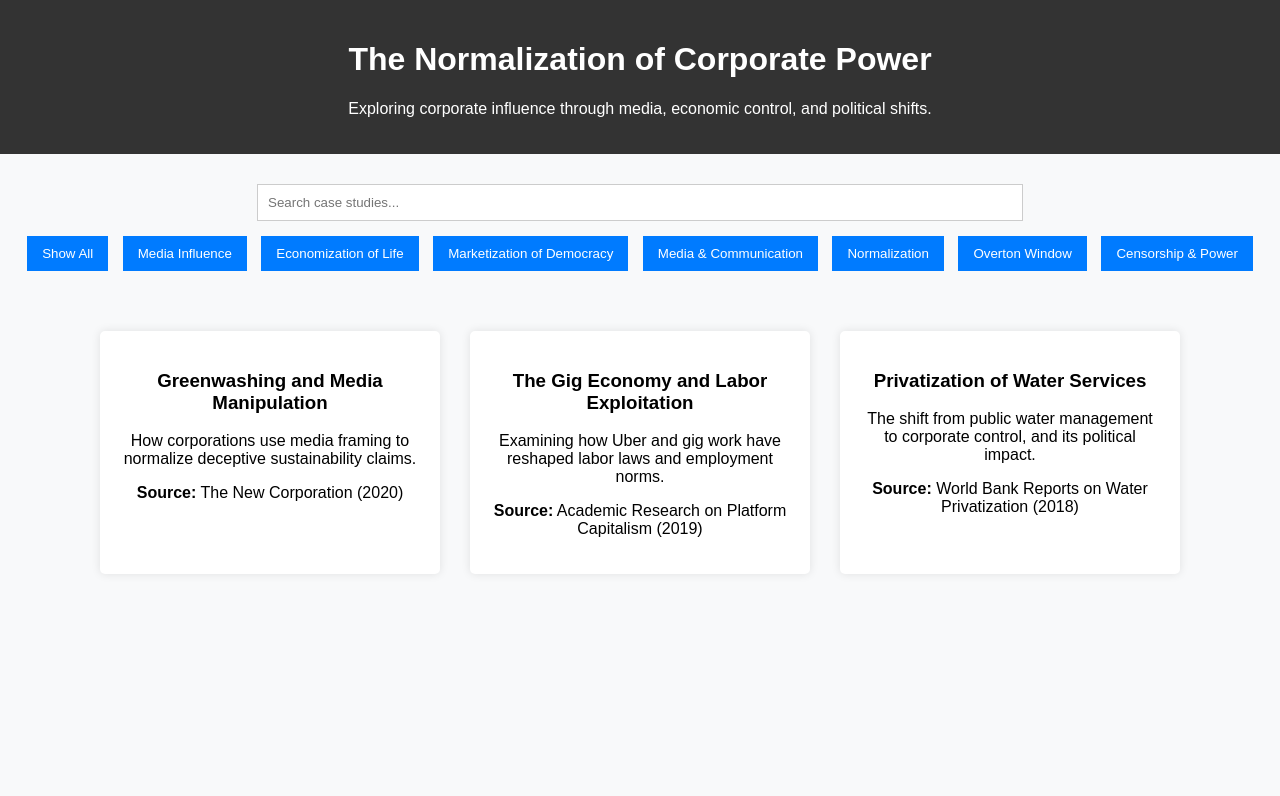
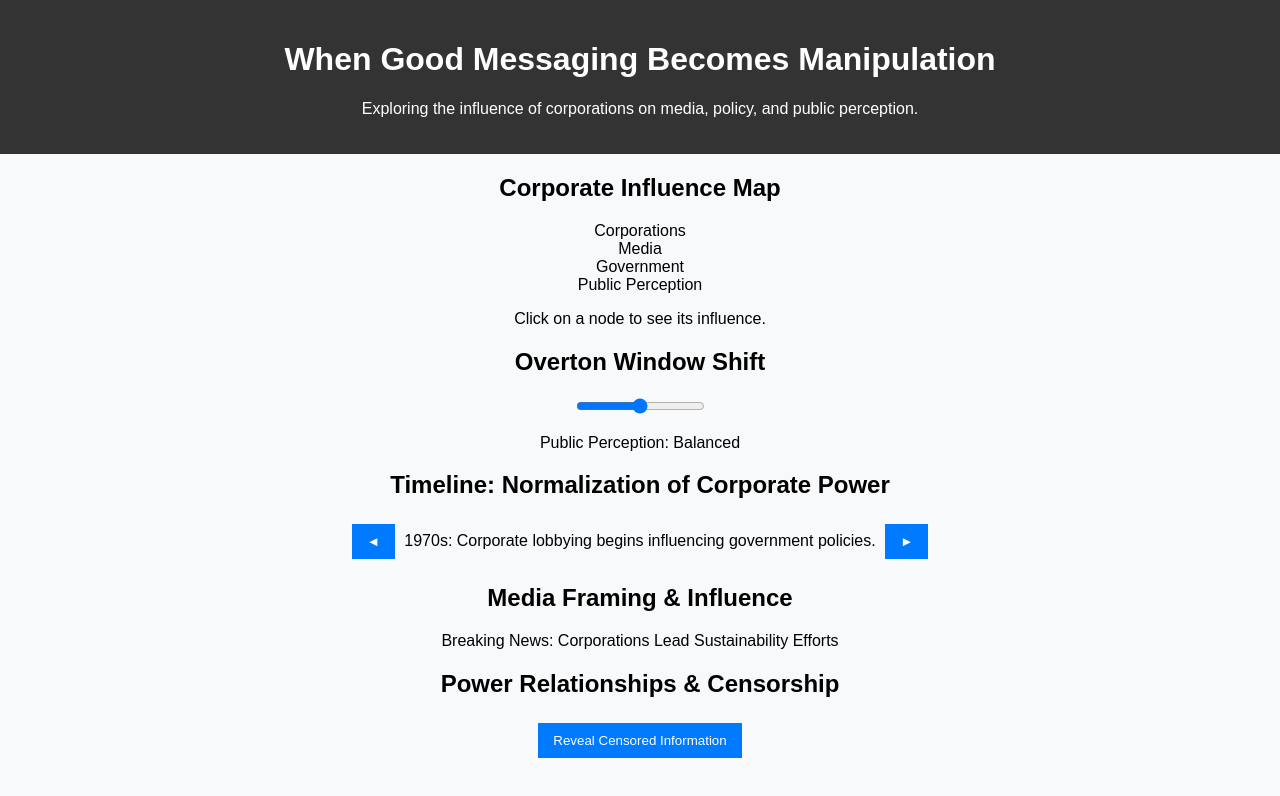
Before and after one commit to nafisa-sadia/The-Corporation-Influence-Map, a plain HTML site: page index.html in a window 1280 px wide. Drawn offline with Linux system fonts and the light colour scheme.

Commit message:
Update index.html

```diff
--- a/index.html
+++ b/index.html
@@ -11,45 +11,49 @@
 
     <!-- Header Section -->
     <header>
-        <h1>The Normalization of Corporate Power</h1>
-        <p>Exploring corporate influence through media, economic control, and political shifts.</p>
+        <h1>When Good Messaging Becomes Manipulation</h1>
+        <p>Exploring the influence of corporations on media, policy, and public perception.</p>
     </header>
 
-    <!-- Filter & Search Bar -->
-    <div class="controls">
-        <input type="text" id="search-bar" placeholder="Search case studies..." onkeyup="searchCaseStudies()">
-        <div class="filters">
-            <button class="filter-button" data-filter="all">Show All</button>
-            <button class="filter-button" data-filter="Normalization of Corporate Power through Media">Media Influence</button>
-            <button class="filter-button" data-filter="Economization of Life">Economization of Life</button>
-            <button class="filter-button" data-filter="Marketization of Democracy">Marketization of Democracy</button>
-            <button class="filter-button" data-filter="Media and Communication">Media & Communication</button>
-            <button class="filter-button" data-filter="Normalisation">Normalization</button>
-            <button class="filter-button" data-filter="Overton Window">Overton Window</button>
-            <button class="filter-button" data-filter="Power Relationships and Censorship">Censorship & Power</button>
+    <!-- Corporate Influence Map -->
+    <section class="map-container">
+        <h2>Corporate Influence Map</h2>
+        <div class="map">
+            <div class="node corporation" onclick="showDetails('corporation')">Corporations</div>
+            <div class="node media" onclick="showDetails('media')">Media</div>
+            <div class="node government" onclick="showDetails('government')">Government</div>
+            <div class="node public" onclick="showDetails('public')">Public Perception</div>
         </div>
-    </div>
+        <p id="info-box">Click on a node to see its influence.</p>
+    </section>
 
-    <!-- Case Studies Section -->
-    <div class="case-studies">
-        <div class="case-study" data-phase="Normalization of Corporate Power through Media" data-tags="Media and Communication, Overton Window">
-            <h3>Greenwashing and Media Manipulation</h3>
-            <p>How corporations use media framing to normalize deceptive sustainability claims.</p>
-            <p><strong>Source:</strong> The New Corporation (2020)</p>
-        </div>
+    <!-- Overton Window Section -->
+    <section class="overton-container">
+        <h2>Overton Window Shift</h2>
+        <input type="range" id="overton-slider" min="0" max="100" value="50" oninput="updateOvertonWindow(this.value)">
+        <p id="overton-label">Public Perception: Balanced</p>
+    </section>
 
-        <div class="case-study" data-phase="Economization of Life" data-tags="Normalisation, Power Relationships and Censorship">
-            <h3>The Gig Economy and Labor Exploitation</h3>
-            <p>Examining how Uber and gig work have reshaped labor laws and employment norms.</p>
-            <p><strong>Source:</strong> Academic Research on Platform Capitalism (2019)</p>
-        </div>
+    <!-- Timeline Normalization -->
+    <section class="timeline-container">
+        <h2>Timeline: Normalization of Corporate Power</h2>
+        <button onclick="updateTimeline(-1)">◄</button>
+        <span id="timeline-text">1970s: Corporate lobbying begins influencing government policies.</span>
+        <button onclick="updateTimeline(1)">►</button>
+    </section>
 
-        <div class="case-study" data-phase="Marketization of Democracy" data-tags="Overton Window, Power Relationships and Censorship">
-            <h3>Privatization of Water Services</h3>
-            <p>The shift from public water management to corporate control, and its political impact.</p>
-            <p><strong>Source:</strong> World Bank Reports on Water Privatization (2018)</p>
-        </div>
-    </div>
+    <!-- Media Manipulation Section -->
+    <section class="media-container">
+        <h2>Media Framing & Influence</h2>
+        <p id="headline">Breaking News: Corporations Lead Sustainability Efforts</p>
+    </section>
+
+    <!-- Power & Censorship Section -->
+    <section class="power-container">
+        <h2>Power Relationships & Censorship</h2>
+        <button onclick="toggleVisibility('hidden-content')">Reveal Censored Information</button>
+        <p id="hidden-content" style="display:none;">Corporate-funded think tanks control public narratives.</p>
+    </section>
 
 </body>
 </html>
```
